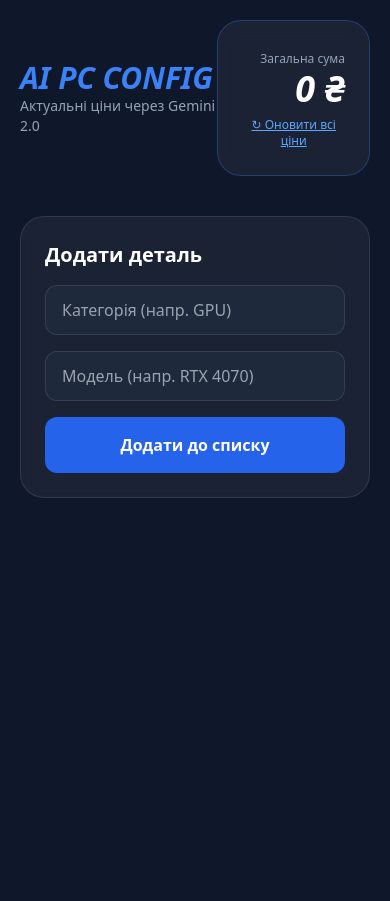
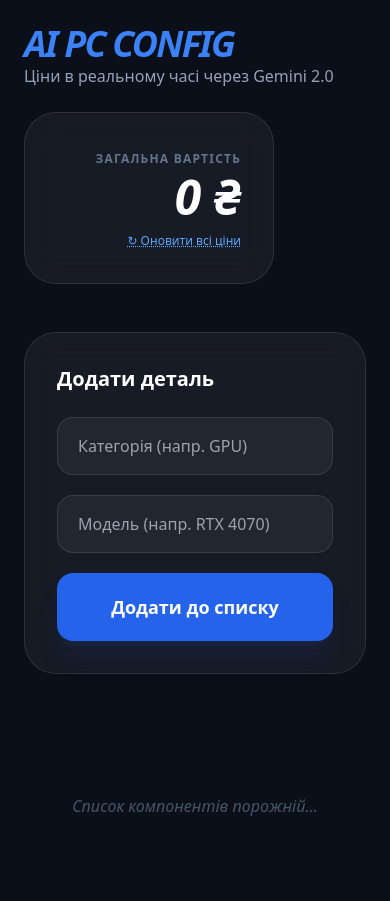
Before and after one commit to Lesiv-Aleksandr/ai-pc-configurator, a website: page index.html in a window 390 px wide. Before the commit the page ends 844 px from the top, so only its background shows below. Drawn offline with nearby package versions, Linux system fonts and the light colour scheme.

Commit message:
Refactor index.html for better design and usability
Updated layout and styles for improved UI and responsiveness.

```diff
--- a/index.html
+++ b/index.html
@@ -3,49 +3,44 @@
 <head>
     <meta charset="UTF-8">
     <meta name="viewport" content="width=device-width, initial-scale=1.0">
-    <title>AI PC Configurator</title>
+    <title>AI PC CONFIG</title>
     <script src="https://cdn.tailwindcss.com"></script>
     <style>
-        .glass { background: rgba(255, 255, 255, 0.05); backdrop-filter: blur(10px); }
-        body { background: #0f172a; color: white; min-height: 100vh; }
+        .glass { background: rgba(255, 255, 255, 0.05); backdrop-filter: blur(15px); border: 1px solid rgba(255,255,255,0.1); }
+        body { background: #0b0f1a; color: white; min-height: 100vh; font-family: ui-sans-serif, system-ui; }
     </style>
 </head>
-<body class="p-5">
-    <div class="max-w-4xl mx-auto">
-        <header class="flex justify-between items-center mb-10">
+<body class="p-6">
+    <div class="max-w-5xl mx-auto">
+        <header class="flex flex-col md:flex-row justify-between items-start md:items-center mb-12 gap-6">
             <div>
-                <h1 class="text-3xl font-bold text-blue-500 italic">AI PC CONFIG</h1>
-                <p class="text-slate-400 text-sm">Актуальні ціни через Gemini 2.0</p>
+                <h1 class="text-4xl font-black italic tracking-tighter text-blue-500 uppercase">AI PC CONFIG</h1>
+                <p class="text-slate-400">Ціни в реальному часі через Gemini 2.0</p>
             </div>
-            <div class="glass p-6 rounded-3xl border border-blue-500/30 text-right">
-                <span class="text-xs text-slate-400">Загальна сума</span>
-                <div id="grand-total" class="text-4xl font-black italic text-white">0 ₴</div>
-                <button onclick="refreshAllPrices()" class="text-xs text-blue-400 hover:text-blue-300 mt-2 underline">↻ Оновити всі ціни</button>
+            <div class="glass p-8 rounded-[2rem] text-right min-w-[250px]">
+                <span class="text-xs uppercase tracking-widest text-slate-500 font-bold">Загальна вартість</span>
+                <div id="grand-total" class="text-5xl font-black italic mt-1">0 ₴</div>
+                <button onclick="refreshAllPrices()" class="text-blue-400 text-xs mt-3 hover:text-blue-300 transition underline decoration-dotted">↻ Оновити всі ціни</button>
             </div>
         </header>
 
-        <div class="grid grid-cols-1 md:grid-cols-3 gap-8">
-            <div class="glass p-6 rounded-3xl border border-white/10 h-fit">
-                <h2 class="text-xl font-bold mb-4">Додати деталь</h2>
-                <div class="space-y-4">
-                    <input list="prev-types" id="comp-type" class="w-full bg-slate-800 border border-white/10 rounded-xl px-4 py-3 outline-none focus:border-blue-500" placeholder="Категорія (напр. GPU)">
-                    <datalist id="prev-types">
-                        <option value="Процесор">
-                        <option value="Відеокарта">
-                        <option value="Материнська плата">
-                    </datalist>
+        <div class="grid grid-cols-1 lg:grid-cols-3 gap-10">
+            <aside class="glass p-8 rounded-[2rem] h-fit">
+                <h2 class="text-xl font-bold mb-6 flex items-center gap-2">Додати деталь</h2>
+                <div class="space-y-5">
+                    <input list="type-list" id="comp-type" placeholder="Категорія (напр. GPU)" class="w-full bg-white/5 border border-white/10 rounded-2xl px-5 py-4 outline-none focus:border-blue-500 transition">
+                    <datalist id="type-list"></datalist>
 
-                    <input list="prev-models" id="comp-model" class="w-full bg-slate-800 border border-white/10 rounded-xl px-4 py-3 outline-none focus:border-blue-500" placeholder="Модель (напр. RTX 4070)">
-                    <datalist id="prev-models"></datalist>
+                    <input list="model-list" id="comp-model" placeholder="Модель (напр. RTX 4070)" class="w-full bg-white/5 border border-white/10 rounded-2xl px-5 py-4 outline-none focus:border-blue-500 transition">
+                    <datalist id="model-list"></datalist>
 
-                    <button onclick="handleFormSubmit()" class="w-full bg-blue-600 hover:bg-blue-500 text-white font-bold py-4 rounded-xl transition active:scale-95">
-                        Додати до списку
-                    </button>
+                    <button onclick="handleFormSubmit()" class="w-full bg-blue-600 hover:bg-blue-500 py-5 rounded-2xl font-bold text-lg shadow-xl shadow-blue-900/20 active:scale-95 transition">Додати до списку</button>
                 </div>
-            </div>
+            </aside>
 
-            <div class="md:col-span-2 space-y-4" id="components-container">
-                </div>
+            <main class="lg:col-span-2 space-y-4" id="components-container">
+                <div class="text-center py-20 text-slate-600 italic">Список компонентів порожній...</div>
+            </main>
         </div>
     </div>
     <script src="script.js"></script>
```
